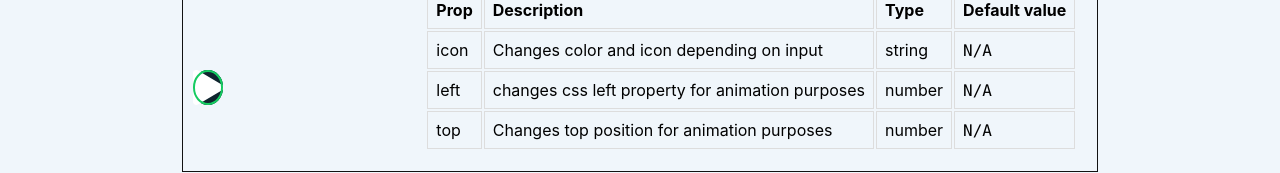
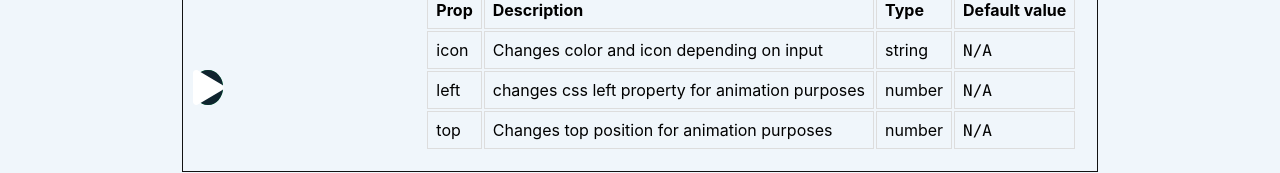
Before and after one commit to prof-tejera/assignment-3-aali2537, a React (Create React App) app: page /docs in a window 1280 px wide. Shown: the part 415-588 px from the top of the page. Built offline with nearby package versions, Linux system fonts and the light colour scheme.

Commit message:
button styling

```diff
--- a/src/components/generic/Button.js
+++ b/src/components/generic/Button.js
@@ -71,7 +71,8 @@ const CircleButton = styled.div`
   }
 
   &::after {
-    box-shadow: inset 0 0 0 2px ${(props) => colors[props.icon]};
+    box-shadow: inset 0 0 0 ${(props) => (props.border ? 2 : 0)}px
+      ${(props) => colors[props.icon]};
   }
 
   &::before {
@@ -80,7 +81,7 @@ const CircleButton = styled.div`
   }
 
   &:hover::before {
-    box-shadow: inset 0 0 0 1px ${panelBackground};
+    box-shadow: inset 0 0 0 0px ${panelBackground};
   }
 
   svg {
@@ -120,7 +121,7 @@ const Wrapper = styled.div`
   }
 `;
 
-const Button = ({ icon, onClick, left, top, size }) => {
+const Button = ({ icon, onClick, left, top, size, border }) => {
   const addPulse = (e) => {
     e.currentTarget.classList.add("pulse");
   };
@@ -133,7 +134,7 @@ const Button = ({ icon, onClick, left, top, size }) => {
     <Wrapper top={top} left={left} size={size}>
       <div onClick={(e) => addPulse(e)} onAnimationEnd={(e) => removePulse(e)}>
         <div onClick={onClick}>
-          <CircleButton icon={icon} size={size}>
+          <CircleButton icon={icon} size={size} border={border}>
             <FontAwesomeIcon icon={icons[icon]} />
           </CircleButton>
         </div>
```
